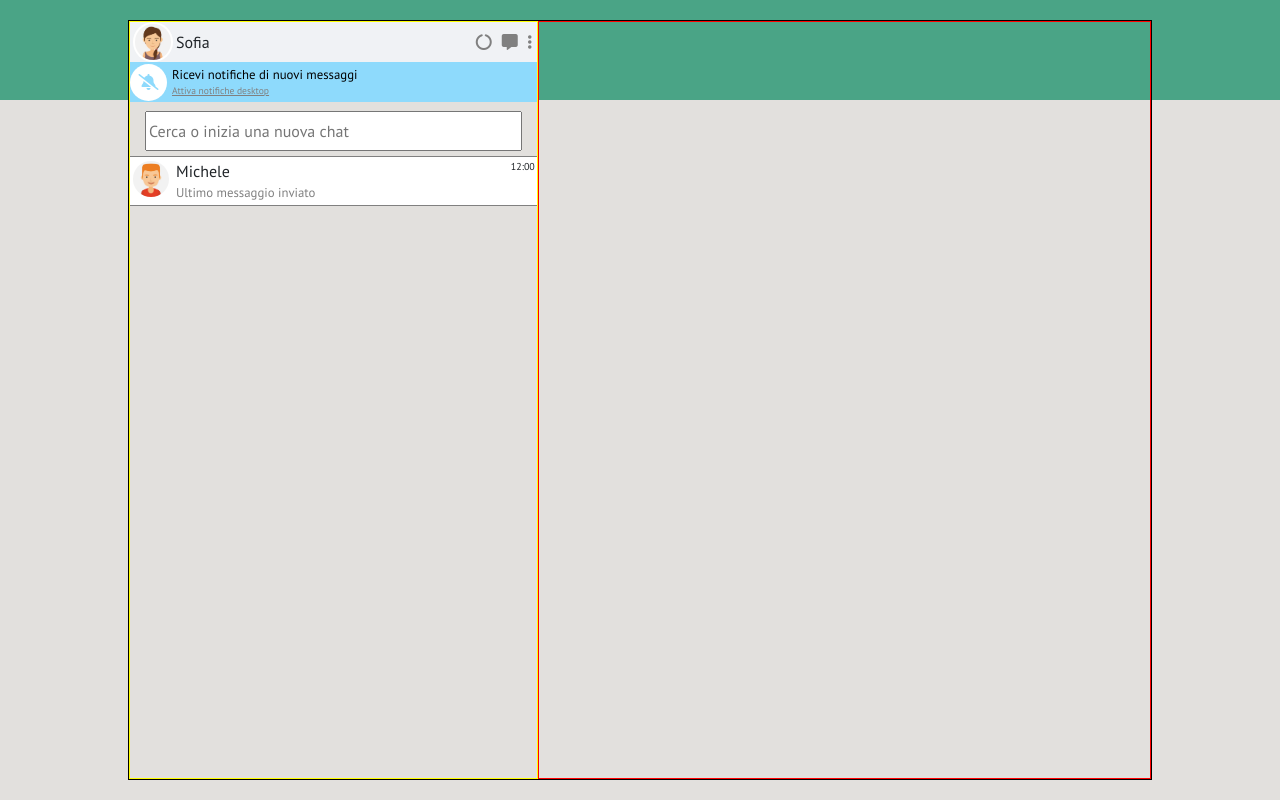
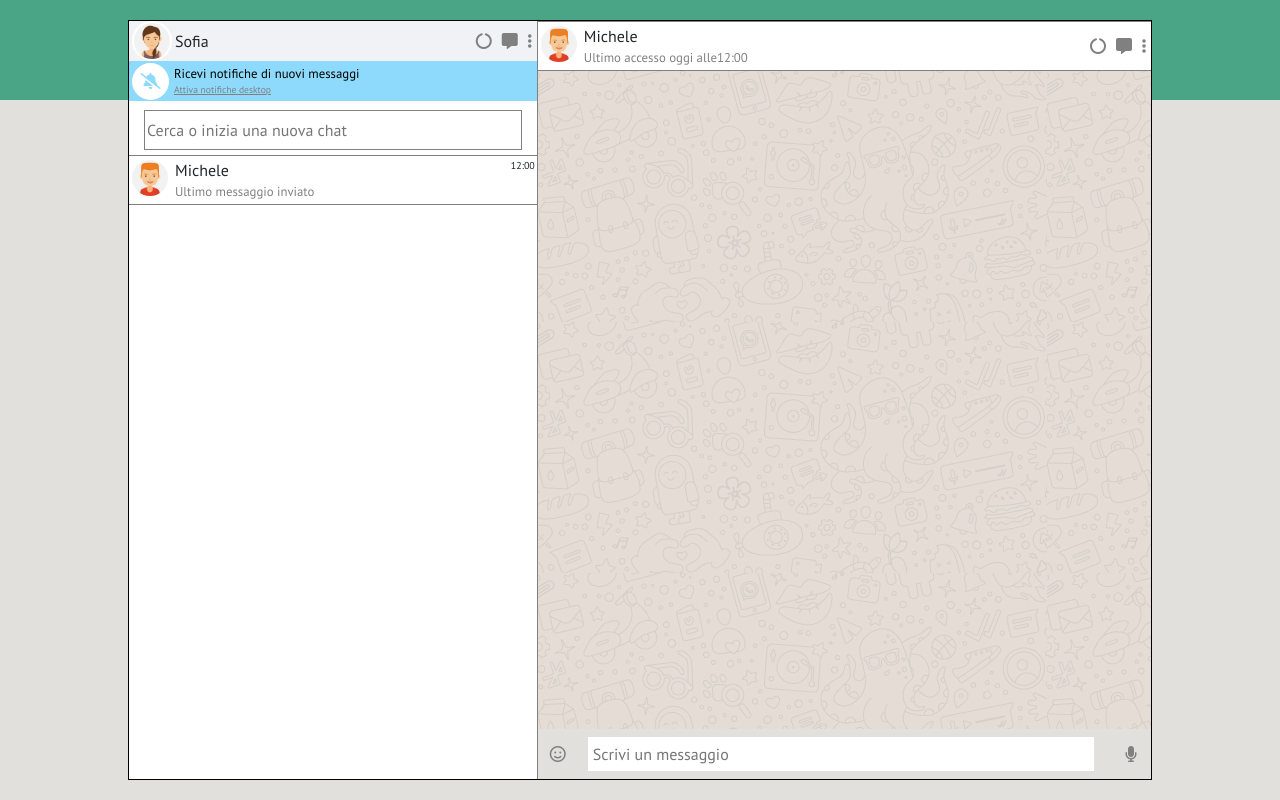
Before and after one commit to mattialicausi/vue-boolzapp, a plain HTML site: page index.html in a window 1280 px wide. Drawn offline with nearby package versions, Linux system fonts and the light colour scheme.

Commit message:
right e left side completati in html e css

```diff
--- a/css/style.css
+++ b/css/style.css
@@ -53,13 +53,13 @@ body{
 #left-side{
     height: 100%;
     width: calc(100% - 60%);
-    border: 1px solid yellow;
+    background-color: white;
+    border-right: 1px solid gray;
 }
 
 #right-side{
     height: 100%;
     width: calc(100% - 40%);
-    border: 1px solid red;
 }
 
 /* MODIFICO LEFT SIDE */
@@ -111,6 +111,7 @@ body{
     border-radius: 50%;
     color: var(--blueAlert);
     margin-right: 5px;
+    margin-left: 3px;
 }
 
 .testo-1-alert, .testo-2-alert{
@@ -129,6 +130,7 @@ body{
     height: 40px;
     width: 95%;
     outline: none;
+    border: 1px solid gray;
 }
 
 .containerInputcerca{
@@ -170,3 +172,50 @@ body{
     font-size: 0.8rem;
     color: grey;
 }
+
+/* MODIFICO RIGHT SIDE */
+#top-right-side, #bottom-right-side{
+    height: 50px;
+    width: 100%;
+}
+
+#main-right-side{
+    height: calc(100% - 100px);
+    width: 100%;
+}
+
+.ultimo-accesso-utente{
+    color: grey;
+    font-size: 0.8rem;
+}
+
+#main-right-side{
+   background-image: url(../img/mine.jpg);
+
+}
+
+/* MODIFICO BOTTOM RIGHT SIDE */
+.container-emoji, .container-registra{
+    height: 40px;
+    width: 40px;
+    display: flex;
+    justify-content: center;
+    align-items: center;
+}
+
+.container-input-message{
+    width: calc(100% - 80px);
+}
+
+#inputMessage{
+    width: 95%;
+    margin: 10px;
+    outline: none;
+    border-style: inset;
+    border-width: 0;
+    padding: 5px;
+}
+
+.container-emoji i, .container-registra i{
+    color: gray;
+}
--- a/index.html
+++ b/index.html
@@ -91,7 +91,45 @@
 
             </div>
             <div id="right-side">
+                    <!-- MODIFICO TOP RIGHT -->
 
+                <div id="top-right-side">
+                    <div class="container-chat d-flex align-items-center justify-content-between">
+                        <div class="container-obj-utente d-flex align-items-center">
+                            <div class="container-img">
+                                <img src="./img/avatar_1.jpg" alt="">
+                            </div>
+
+                            <div class="container-testo-chat">
+                                <div class="nome-utente">Michele</div>
+                                <div class="ultimo-accesso-utente d-flex">Ultimo accesso oggi alle <div class="orario-chat"> 12:00</div></div>
+
+                            </div>
+                        </div>
+
+
+                        <div class="iconMyUser d-flex align-items-center">
+                            <i class="fa-solid fa-circle-notch"></i>
+                            <i class="fa-solid fa-message"></i>
+                            <i class="fa-solid fa-ellipsis-vertical"></i>
+                        </div>
+                    </div>
+                </div>
+                <div id="main-right-side"></div>
+                <div id="bottom-right-side" class="d-flex align-items-center justify-content-between">
+
+                    <div class="container-emoji">
+                        <i class="fa-regular fa-face-smile"></i>
+                    </div>
+
+                    <div class="container-input-message">
+                        <input type="text" class="inputMessage" id="inputMessage" placeholder="Scrivi un messaggio">
+                    </div>
+
+                    <div class="container-registra">
+                        <i class="fa-solid fa-microphone"></i>
+                    </div>
+                </div>
             </div>
         </div>
 
```
